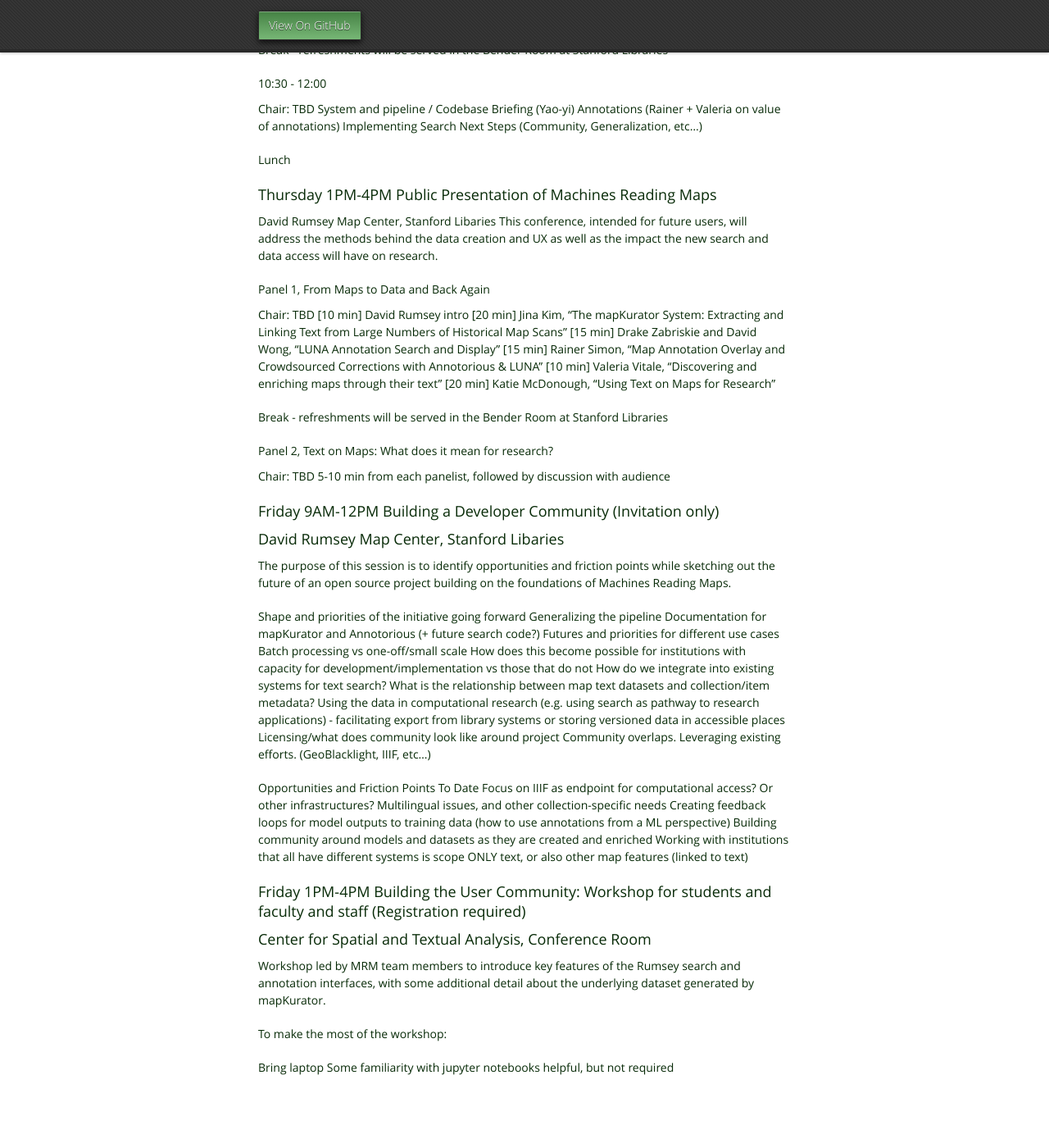
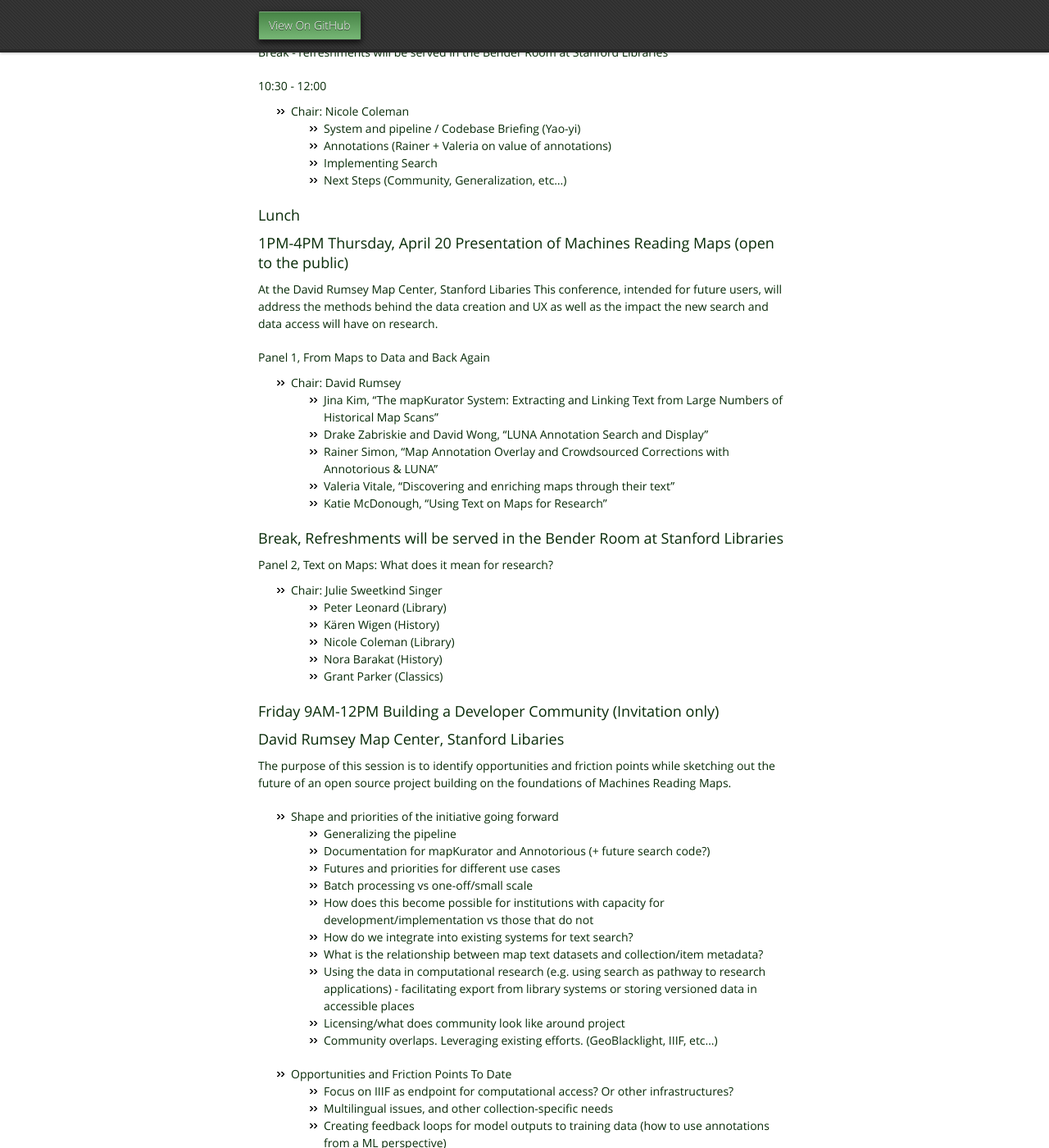
Before and after one commit to machines-reading-maps/machines-reading-maps.github.io, a Jekyll site: the page built from summit-2023.md, in a window 1280 px wide and 1400 px high, scrolled down 655 px. Shown: the whole window at 82% size. Built offline with Jekyll 4.4.1, drawn with Linux system fonts in a browser that asks for light colours; our own code applies the rules of GitHub Pages for plain Markdown files; some of the changed text lies outside the part shown.

Commit message:
Update summit-2023.md

```diff
--- a/summit-2023.md
+++ b/summit-2023.md
@@ -2,13 +2,12 @@
 ## At the David Rumsey Map Center and CESTA at Stanford University
 ## April 20-21, 2023
 
-### Thursday 9AM-12PM Demo for Developers and Stakeholders (Invitation only)
-David Rumsey Map Center, Stanford Libaries (refreshments will be served in the Bender Room)
+###  9AM-12PM Thursday, April 20, Demo for Developers and Stakeholders (Invitation only)
+At the David Rumsey Map Center, Stanford Libaries
 This session will introduce different components of the work to potential future stakeholders and developer community members who are interested in re-using these tools in other map collections or for research applications across collections.
 
-- #### 9:00 - 10:00
-- Chair: TBD
-   - Introduction by David Rumsey
+#### 9:00 - 10:00
+- Chair: David Rumsey
    - Demo of search & annotation by Valeria Vitale & David Wong
    - Why does this matter? by Stace Maples
    - A history of the project by Katie McDonough
@@ -16,67 +15,69 @@ This session will introduce different components of the work to potential future
 Break - refreshments will be served in the Bender Room at Stanford Libraries
 
 #### 10:30 - 12:00
-Chair: TBD
-  System and pipeline / Codebase Briefing (Yao-yi)
-  Annotations (Rainer + Valeria on value of annotations)
-  Implementing Search
-  Next Steps (Community, Generalization, etc…)
+- Chair: Nicole Coleman
+   - System and pipeline / Codebase Briefing (Yao-yi)
+   - Annotations (Rainer + Valeria on value of annotations)
+   - Implementing Search
+   - Next Steps (Community, Generalization, etc…)
 
-Lunch
+### Lunch
 
-### Thursday 1PM-4PM Public Presentation of Machines Reading Maps
-David Rumsey Map Center, Stanford Libaries
+### 1PM-4PM Thursday, April 20 Presentation of Machines Reading Maps (open to the public)
+At the David Rumsey Map Center, Stanford Libaries
 This conference, intended for future users, will address the methods behind the data creation and UX as well as the impact the new search and data access will have on research.
 
 #### Panel 1, From Maps to Data and Back Again
-Chair: TBD
-[10 min] David Rumsey intro
-[20 min] Jina Kim, “The mapKurator System: Extracting and Linking Text from Large Numbers of Historical Map Scans”
-[15 min] Drake Zabriskie and David Wong, “LUNA Annotation Search and Display”
-[15 min] Rainer Simon, "Map Annotation Overlay and Crowdsourced Corrections with Annotorious & LUNA"
-[10 min] Valeria Vitale, “Discovering and enriching maps through their text”
-[20 min] Katie McDonough, “Using Text on Maps for Research”
+- Chair: David Rumsey
+   - Jina Kim, “The mapKurator System: Extracting and Linking Text from Large Numbers of Historical Map Scans”
+   - Drake Zabriskie and David Wong, “LUNA Annotation Search and Display”
+   - Rainer Simon, "Map Annotation Overlay and Crowdsourced Corrections with Annotorious & LUNA"
+   - Valeria Vitale, “Discovering and enriching maps through their text”
+   - Katie McDonough, “Using Text on Maps for Research”
 
-Break - refreshments will be served in the Bender Room at Stanford Libraries
+### Break, Refreshments will be served in the Bender Room at Stanford Libraries
 
 #### Panel 2, Text on Maps: What does it mean for research?
-Chair: TBD
-5-10 min from each panelist, followed by discussion with audience
-
-
+- Chair: Julie Sweetkind Singer
+   - Peter Leonard (Library)
+   - Kären Wigen (History)
+   - Nicole Coleman (Library)
+   - Nora Barakat (History)
+   - Grant Parker (Classics)
 
 ### Friday 9AM-12PM Building a Developer Community (Invitation only)
 ### David Rumsey Map Center, Stanford Libaries
 The purpose of this session is to identify opportunities and friction points while sketching out the future of an open source project building on the foundations of Machines Reading Maps.
 
-Shape and priorities of the initiative going forward
-Generalizing the pipeline
-Documentation for mapKurator and Annotorious (+ future search code?)
-Futures and priorities for different use cases
-Batch processing vs one-off/small scale
-How does this become possible for institutions with capacity for development/implementation vs those that do not
-How do we integrate into existing systems for text search?
-What is the relationship between map text datasets and collection/item metadata?
-Using the data in computational research (e.g. using search as pathway to research applications) - facilitating export from library systems or storing versioned data in accessible places
-Licensing/what does community look like around project
-Community overlaps. Leveraging existing efforts. (GeoBlacklight, IIIF, etc…)
+- Shape and priorities of the initiative going forward
+   - Generalizing the pipeline
+   - Documentation for mapKurator and Annotorious (+ future search code?)
+   - Futures and priorities for different use cases
+   - Batch processing vs one-off/small scale
+   - How does this become possible for institutions with capacity for development/implementation vs those that do not
+   - How do we integrate into existing systems for text search?
+   - What is the relationship between map text datasets and collection/item metadata?
+   - Using the data in computational research (e.g. using search as pathway to research applications) - facilitating export from library systems or storing versioned data in accessible places
+   - Licensing/what does community look like around project
+   - Community overlaps. Leveraging existing efforts. (GeoBlacklight, IIIF, etc…)
 
-Opportunities and Friction Points To Date
-Focus on IIIF as endpoint for computational access? Or other infrastructures?
-Multilingual issues, and other collection-specific needs
-Creating feedback loops for model outputs to training data (how to use annotations from a ML perspective)
-Building community around models and datasets as they are created and enriched
-Working with institutions that all have different systems
-is scope ONLY text, or also other map features (linked to text)
-
-
+- Opportunities and Friction Points To Date
+   - Focus on IIIF as endpoint for computational access? Or other infrastructures?
+   - Multilingual issues, and other collection-specific needs
+   - Creating feedback loops for model outputs to training data (how to use annotations from a ML perspective)
+   - Building community around models and datasets as they are created and enriched
+   - Working with institutions that all have different systems
+   - is scope ONLY text, or also other map features (linked to text)
 
 ### Friday 1PM-4PM Building the User Community: Workshop for students and faculty and staff (Registration required)
-### Center for Spatial and Textual Analysis, Conference Room
-Workshop led by MRM team members to introduce key features of the Rumsey search and annotation interfaces, with some additional detail about the underlying dataset generated by mapKurator.
+At the Center for Spatial and Textual Analysis Conference Room, 4th Floor, Wallenberg Hall
+Search within maps! Visualize and analyze data automatically identified on maps! This hands-on workshop, led by MRM team members, presents the new, experimental features developed by the Machines Reading Maps (MRM) project for the David Rumsey Map Collection (DRMC).
 
+- Part 1 Querying full text of maps
+    - In the first part of the workshop, participants will discover the new kinds of searches and visualizations that are enabled on the DRMC by the application of the mapKurator machine-learning pipeline. Through the discussion of guided paths through the large and diverse Rumsey collection, participants will become familiar with the different kinds of queries that can be run when it is possible to search the maps not just by their title and metadata but their full text.
 
-To make the most of the workshop:
+- Part 2 Analyzing the dataset generated by *mapKurator*
+   - The second half of the workshop, you will learn to navigate the corpus of map text, select a relevant sample, and then interrogate, visualize and compare within an open dataset that has been created by processing circa 60,000 georeferenced maps in the DRMC. The MRM team will guide participants through a computational workflow using simple Jupyter and Observable notebooks.
 
-Bring laptop
-Some familiarity with jupyter notebooks helpful, but not required
+NOTE: This workshop does not require any previous computational knowledge, but some familiarity with Jupyter notebooks is welcome.
+Please, bring your own laptop.
```
